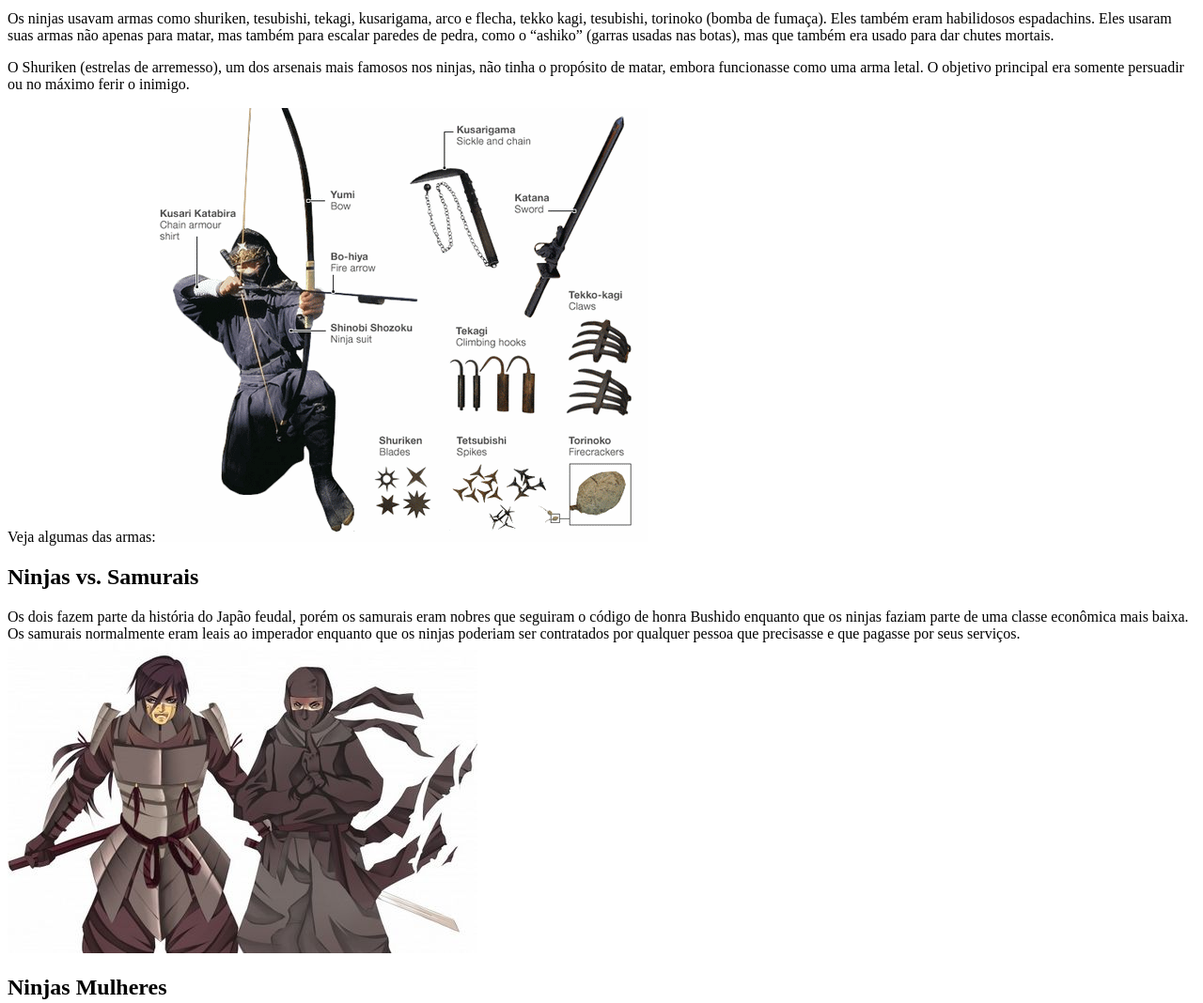
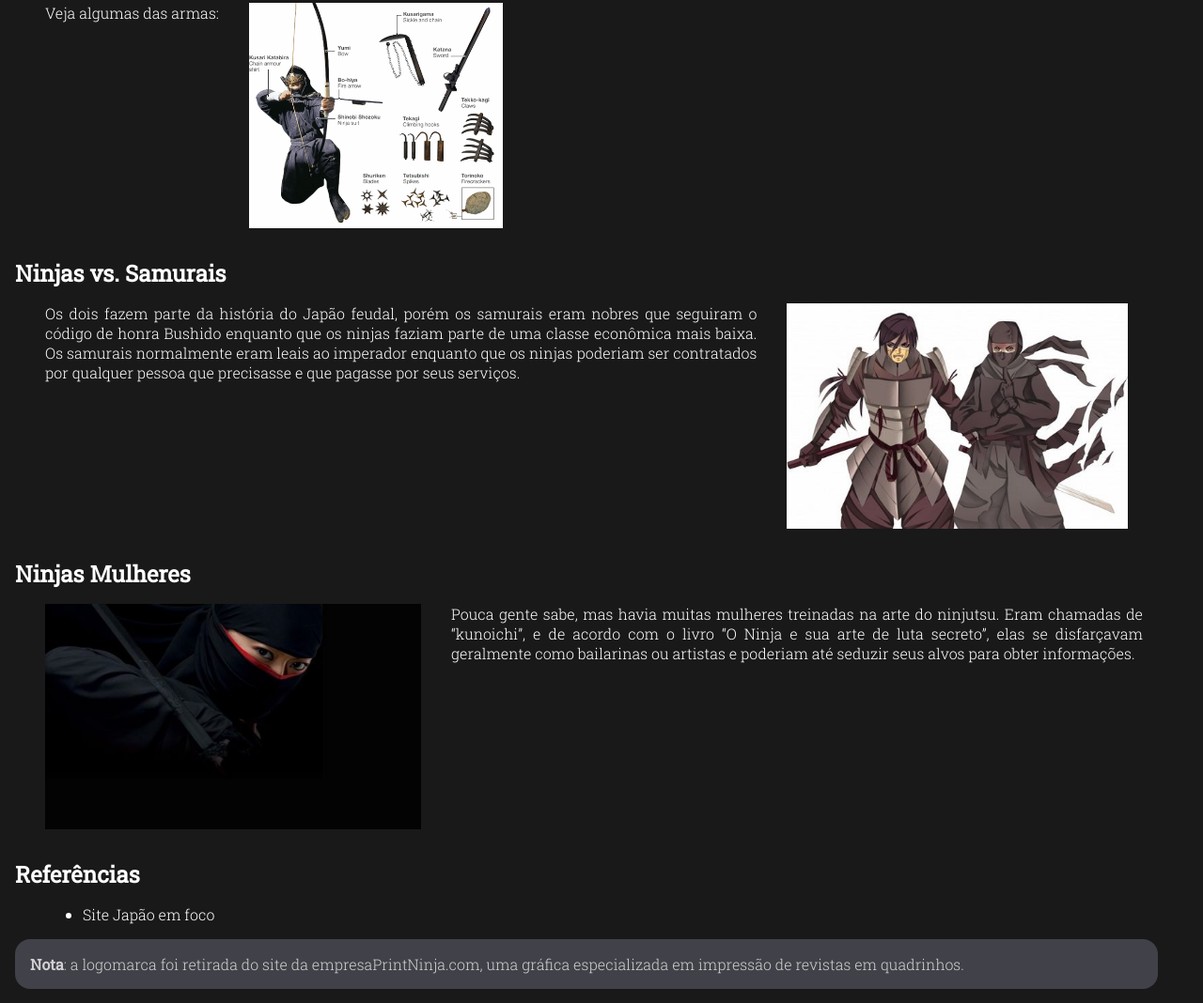
Before and after one commit to laragamasantos/ninjas-css, a plain HTML site: page curiosidades.html in a window 1280 px wide. Shown: the part 431-1499 px from the top of the page at 94% size. Drawn offline with nearby package versions, Linux system fonts and the light colour scheme; a web font is replaced by a local one.

Commit message:
add flexbox and style hyperlinks

```diff
--- /dev/null
+++ b/css/curiosidades.css
@@ -0,0 +1,17 @@
+p{
+    display: flex;
+    flex-direction: row;
+}
+
+img{
+    height: 15rem;
+    margin-left: 2rem;
+    margin-right: 2rem;
+}
+
+.right-to-left{
+    display: flex;
+    flex-direction: row-reverse;
+    margin-left: 1rem;
+    margin-right: 4rem;
+}
--- a/css/global.css
+++ b/css/global.css
@@ -45,36 +45,6 @@ h2{
     padding-top: 2rem;
 }
 
-.passo{
-    padding-top: 1rem;
-
-}
-
-.numero{
-    font-size: 1.5rem;
-    padding-left: .7rem;
-    padding-right: .7rem;
-    background-color: #4b4b55;
-    border-width: .1rem;
-    border-style: solid;
-    border-color: #fff;
-    border-radius: .3rem;
-}
-
-.titulo{
-    font-size: 1.3rem;
-    padding-left: .2rem;
-    padding-right: .2rem;
-}
-
-.video{
-    display: flex;
-    flex-direction: row;
-    justify-content: flex-end;
-    padding-top: 1rem;
-    padding-bottom: 1rem;
-}
-
 .nota{
     opacity: .8;
     background-color: #4b4b55;
@@ -84,3 +54,16 @@ h2{
     padding-bottom: 1rem;
     border-radius: 1rem;
 }
+
+a:link{
+    color: #fff;
+    text-decoration: none;
+}
+
+a:visited, a:active{
+    color: #a8a8b6;
+}
+
+a:hover{
+    text-decoration: underline;
+}
--- a/curiosidades.html
+++ b/curiosidades.html
@@ -1,14 +1,33 @@
 <!DOCTYPE html>
 <html>
+
 <head>
   <meta charset="utf-8">
   <title>Ninjas</title>
   <link rel="icon" href="img/favicon.png">
+
+  <!-- fontes -->
+  <link rel="preconnect" href="https://fonts.googleapis.com">
+  <link rel="preconnect" href="https://fonts.gstatic.com" crossorigin>
+  <link href="https://fonts.googleapis.com/css2?family=Roboto+Slab:wght@200;300;400&display=swap" rel="stylesheet">
+  <link rel="preconnect" href="https://fonts.googleapis.com">
+  <link rel="preconnect" href="https://fonts.gstatic.com" crossorigin>
+  <link href="https://fonts.googleapis.com/css2?family=Playfair+Display:ital,wght@0,400;0,500;1,400;1,500&display=swap" rel="stylesheet">
+
+  <!-- importar css -->
+    <link rel="stylesheet" href="css/global.css" >
+    <link rel="stylesheet" href="css/curiosidades.css" >
 </head>
+
 <body>
-  <img src="img/print-ninja-logo.png" alt="Logo da Gráfica PrintNinja
-    mostrando um desenho no estilo cartoon de um ninja" id="logomarca">
-  <h1>Curiosidades Sobre Ninjas</h1>
+
+  <div class="cabecalho">
+    <img src="img/print-ninja-logo.png" alt="Logo da Gráfica PrintNinja
+      mostrando um desenho no estilo cartoon de um ninja" id="logomarca">
+
+    <h1>Curiosidades Sobre Ninjas</h1>
+  </div>
+
   <p>Veja algumas curiosidades sobre os ninjas.</p>
 
   <h2 id="armas-ninjas">Armas Ninjas</h2>
@@ -43,7 +62,7 @@
   </p>
 
   <h2 id="ninjas-mulheres">Ninjas Mulheres</h2>
-  <p>
+  <p class="right-to-left">
     Pouca gente sabe, mas havia muitas mulheres treinadas na arte do ninjutsu.
     Eram chamadas de “kunoichi”, e de acordo com o livro “O Ninja e sua arte
     de luta secreto”, elas se disfarçavam geralmente como bailarinas ou
```
Also changed, not shown: css/index.css (added, +30 -0 lines), index.html (+3 -2 lines).
